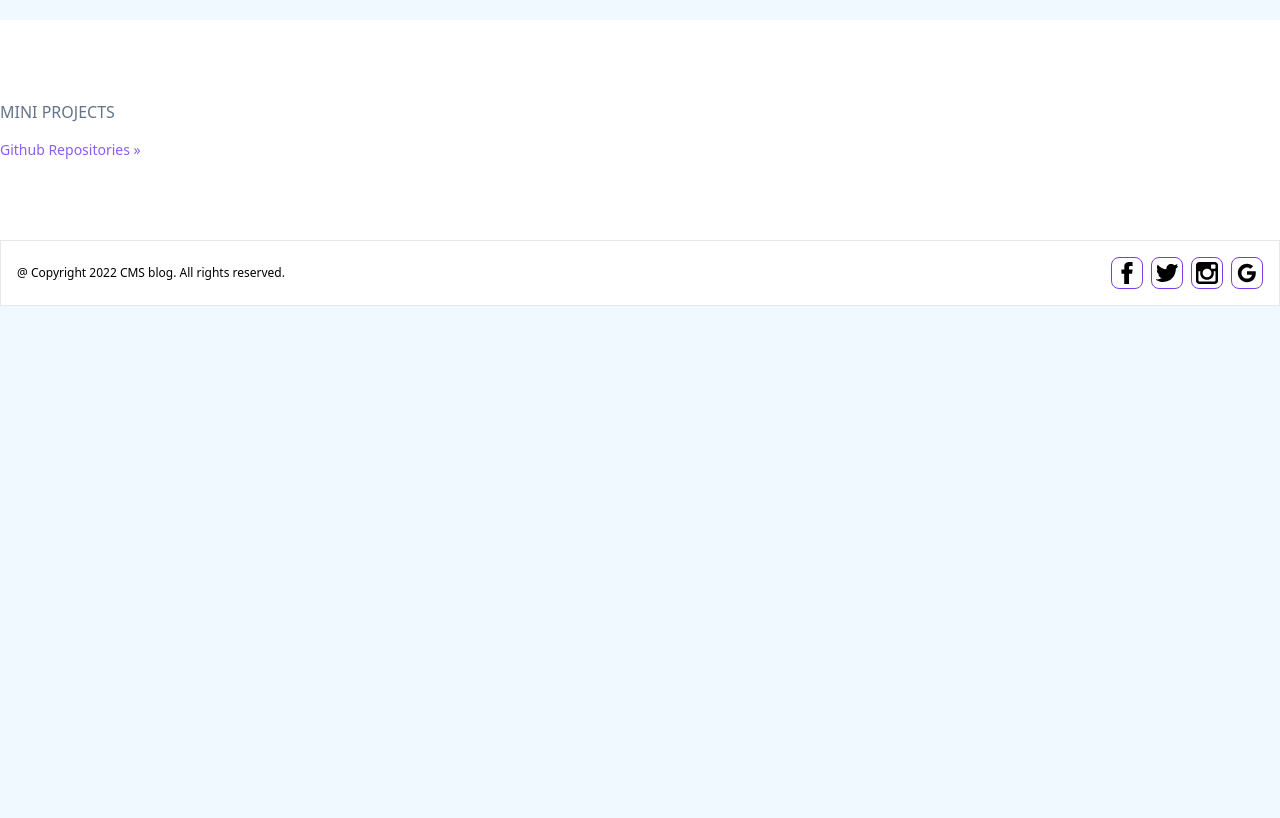
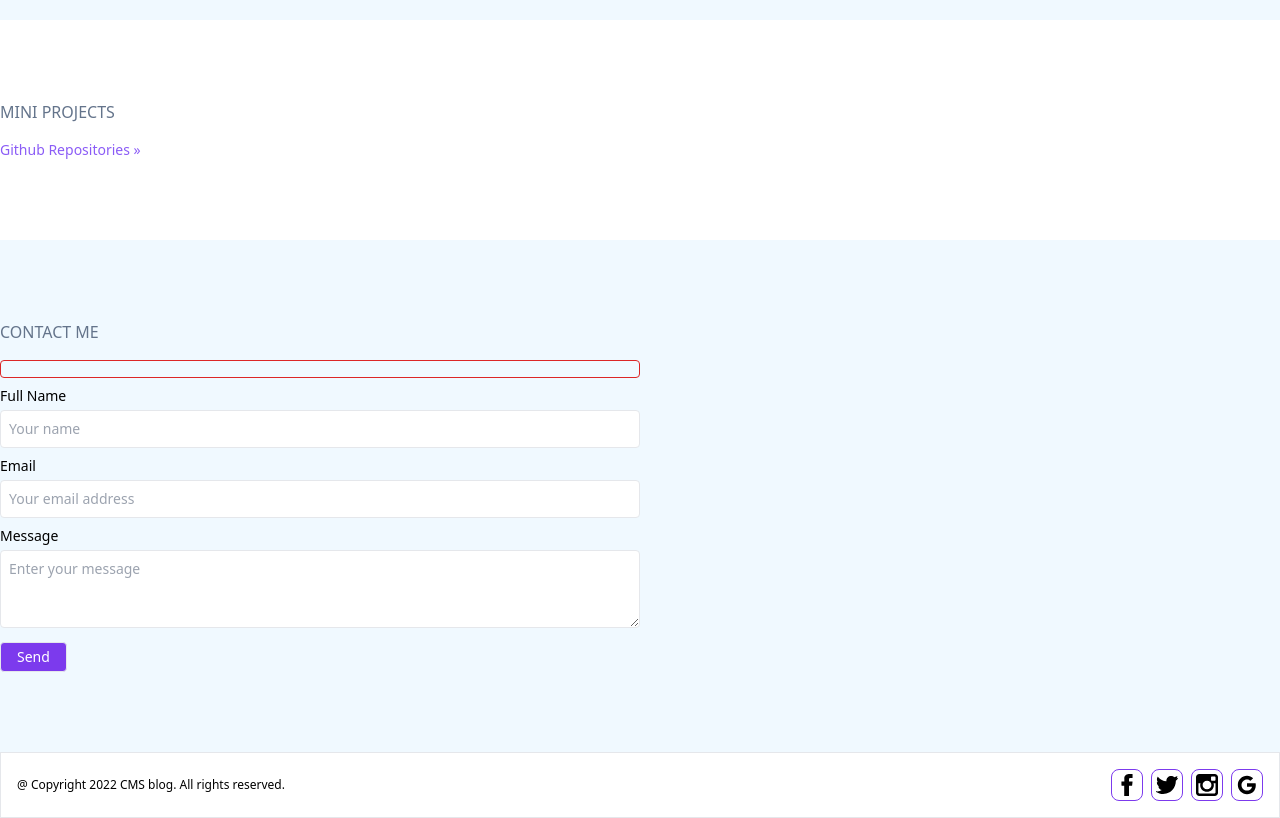
Before and after one commit to ReddyPrashanth/django-project, a Django app: page /home/portfolio/ in a window 1280 px wide. Shown: the part 2988-3806 px from the top of the page. Before the commit the page ends 3294 px from the top, so only its background shows below. Run offline with Django 3.2, Linux system fonts and the light colour scheme; some libraries are stand-ins or nearby versions.

Commit message:
added contact me form

```diff
--- a/core/templates/core/portfolio.html
+++ b/core/templates/core/portfolio.html
@@ -8,6 +8,10 @@
     <title>Portfolio</title>
     <script defer src="{% static "app/js/alpine.js"%}"></script>
     <script src="https://cdn.tailwindcss.com"></script>
+    <script src="https://unpkg.com/axios/dist/axios.min.js"></script>
+    <script>
+        var token = "{{ csrf_token }}";
+    </script>
 </head>
 <body class="flex flex-col min-h-screen">
     <header>
@@ -21,7 +25,7 @@
                 <a href="#about" class="text-sm font-medium hover:underline text-violet-700 px-2 py-1 mr-2" href="#">ABOUT ME</a>
                 <a href="#experience" class="text-sm font-medium hover:underline text-violet-700 px-2 py-1 mr-2" href="#">EXPERIENCE</a>
                 <a href="#mini-projects" class="text-sm font-medium hover:underline text-violet-700 px-2 py-1 mr-2" href="#">MINI PROJECTS</a>
-                <a class="text-sm font-medium hover:underline text-violet-700 px-2 py-1 mr-2" href="#">CONTACT</a>
+                <a href="#contact" class="text-sm font-medium hover:underline text-violet-700 px-2 py-1 mr-2" href="#">CONTACT</a>
             </div>
         </nav>
     </header>
@@ -229,6 +233,33 @@
                 </div>
             </div>
         </div>
+        <div id="contact" class="bg-sky-50">
+            <div class="container mx-auto py-20 flex">
+                <div class="w-1/2">
+                    <h4 class="text-slate-500 mb-4">CONTACT ME</h4>
+                    <form @submit.prevent="onSubmit()" x-data="contactForm()">
+                        <div x-show="error" class="border text-xs border-red-600 rounded text-red-500 p-2">
+                            <span x-text="error"></span>
+                        </div>
+                        <div class="my-2">
+                            <label for="fullname" class="mb-1 block font-medium text-sm">Full Name</label>
+                            <input x-model="formData.name" class="w-full border rounded p-2 outline-none text-sm" type="text" name="name" id="fullname" placeholder="Your name">
+                        </div>
+                        <div class="my-2">
+                            <label for="email" class="block mb-1 font-medium text-sm">Email</label>
+                            <input x-model="formData.email" class="w-full border rounded p-2 outline-none text-sm" placeholder="Your email address" type="email" name="email" id="email">
+                        </div>
+                        <div class="my-2">
+                            <label for="message" class="block mb-1 font-medium text-sm">Message</label>
+                            <textarea x-model="formData.message" class="w-full border rounded p-2 outline-none text-sm" name="message" id="message" rows="3" placeholder="Enter your message"></textarea>
+                        </div>
+                        <div>
+                            <button type="submit" class="border px-4 py-1 text-sm font-medium rounded bg-violet-600 text-white">Send</button>
+                        </div>
+                    </form>
+                </div>
+            </div>
+        </div>
     </main>
     <footer class="border-gray-200 p-4 border flex items-center justify-between">
         <div class="text-xs">
--- a/core/urls.py
+++ b/core/urls.py
@@ -5,5 +5,6 @@ app_name = 'core'
 
 urlpatterns = [
     path('', views.home, name='home'),
+    path('portfolio/contact/', views.contact, name='contact'),
     path('portfolio/', views.portfolio, name='portfolio')
 ]
--- a/core/views.py
+++ b/core/views.py
@@ -1,4 +1,7 @@
 from django.shortcuts import render
+from django.http import JsonResponse
+import re
+import json
 
 # Create your views here.
 
@@ -7,3 +10,12 @@ def home(request):
 
 def portfolio(request):
     return render(request, 'core/portfolio.html')
+
+def contact(request):
+    data = json.loads(request.body)
+    if not (bool(data.get('name', False)) and bool(data.get('email', False)) and bool(data.get('message', False))):
+        return JsonResponse({'error': 'All fields are required.'}, status=400)
+    email = re.compile(r'([A-Za-z0-9]+[.-_])*[A-Za-z0-9]+@[A-Za-z0-9-]+(\.[A-Z|a-z]{2,})+')
+    if(not email.match(data['email'])):
+        return JsonResponse({'error': 'Email is not valid. Provide a valid email address.'}, status=400)
+    return JsonResponse(request.POST, status=200)
--- a/static/app/js/core/portfolio.js
+++ b/static/app/js/core/portfolio.js
@@ -1,3 +1,11 @@
+// Api base URL
+const url = 'http://127.0.0.1:8000/home/portfolio/contact/';
+
+// common headers for each api request
+const headers = {
+    'X-CSRFToken': token
+}
+
 function portfolioState() {
     return {
         repos: [
@@ -34,3 +42,43 @@ function portfolioState() {
         ]
     }
 }
+
+function contactForm() {
+    return {
+        formData: {
+            name: '',
+            email: '',
+            message: ''
+        },
+        error: '',
+        onSubmit() {
+            if(
+                !this.formData.name ||
+                !this.formData.email ||
+                !this.formData.message
+            ){
+                this.error = 'All fields are required.';
+                return
+            }
+            if(this.error) this.error = '';
+            const data = this.formData;
+            axios.post(url, data, {headers})
+                .then(response => {
+                    this.resetFormData();
+                    if(this.error) this.error = '';
+                    alert('Message sent successfully.');
+                }).catch(error => {
+                    if(error.response.status != 400) {
+                        alert('Something went wrong. Try again.');
+                    }else{
+                        this.error = error.response.data.error;
+                    }
+                })
+        },
+        resetFormData() {
+            this.formData.name = '';
+            this.formData.email = '';
+            this.formData.message = '';
+        }
+    }
+}
```
